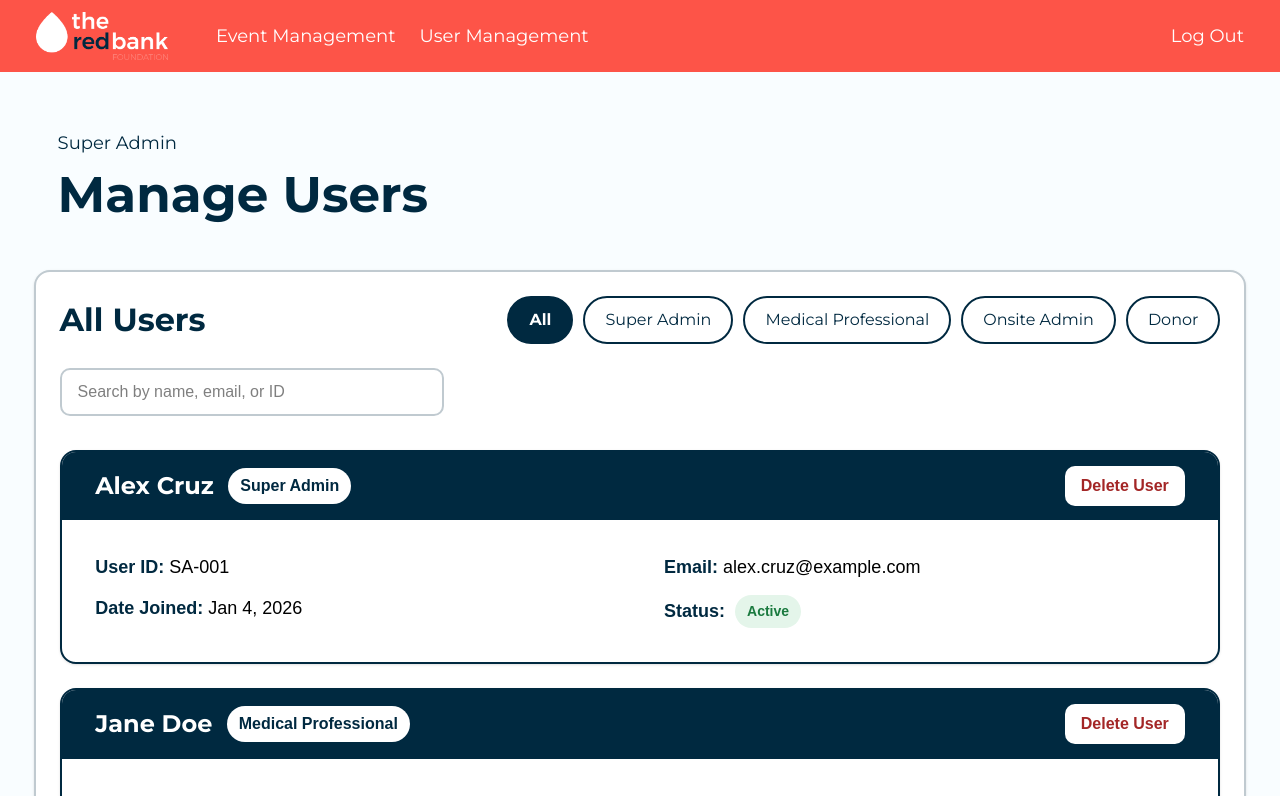
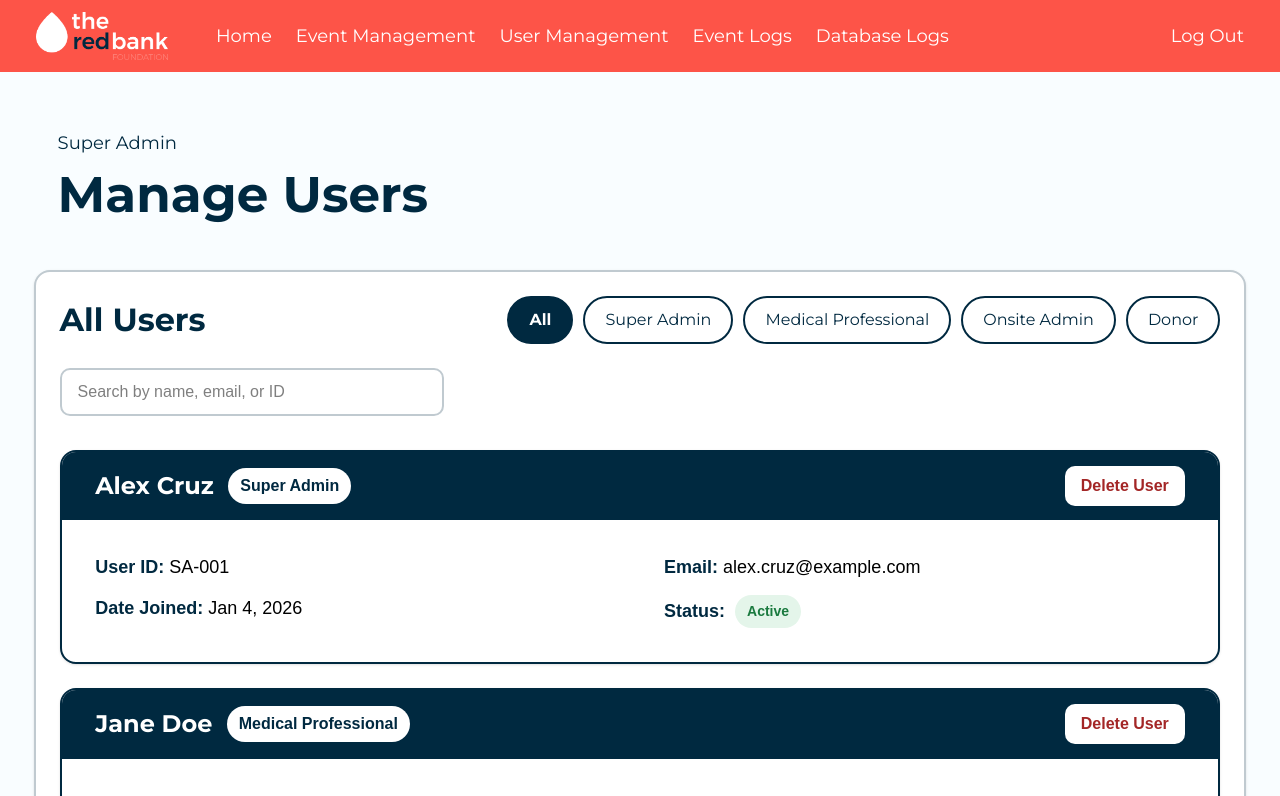
Before and after one commit to RanFrosh/CSSWENG-Blood-Digitalization, a Next.js app in the folder sweng/: page /sa in a window 1280 px wide. Shown: the top 796 px of the page. Built offline with nearby package versions, Linux system fonts and the light colour scheme.

Commit message:
updated sa header

```diff
--- a/sweng/components/HeaderSA.tsx
+++ b/sweng/components/HeaderSA.tsx
@@ -1,63 +1,75 @@
 "use client";
 
-import { useRouter, usePathname, useParams } from "next/navigation";
+import { useRouter, usePathname } from "next/navigation";
+
+type NavLink = {
+    name: string;
+    path: string;
+    onClick: () => void;
+};
 
 export default function HeaderSA() {
     const router = useRouter();
     const pathname = usePathname();
-    const params = useParams();
 
-    const eventId = params?.eventId as string | undefined;
-
-    const goMyEvents = () => {
-        router.push("/sa/events");
+    const goHome = () => {
+        router.push("/sa/management");
     };
 
-    const goEventHome = () => {
-        if (eventId) router.push(`/sa/events/${eventId}`);
+    const goEventMng = () => {
+        router.push(`/sa/management/events`);
     };
 
-    const goManageUsers = () => {
-        router.push("/sa/users");
+    const goUserMng = () => {
+        router.push("/sa/management/users");
+    };
+
+    const goEventLog = () => {
+        router.push(`/sa/management/logs/events`);
+    };
+
+    const goDataLog = () => {
+        router.push(`/sa/management/logs/data`);
     };
 
     const goLogout = () => {
         router.push("/landing");
     };
 
-    const navLinks = eventId
-        ? [
+    const navLinks: NavLink[] = [
+        {
+            name: "Home",
+            path: "/sa/management",
+            onClick: goHome,
+        },
         {
             name: "Event Management",
-                  path: "/sa/events",
-                  onClick: goMyEvents,
-              },
-              {
-                  name: "Event Home",
-                  path: `/sa/events/${eventId}`,
-                  onClick: goEventHome,
+            path: "/sa/management/events",
+            onClick: goEventMng,
         },
         {
             name: "User Management",
-                  path: "/sa/users",
-                  onClick: goManageUsers,
-              },
-          ]
-        : [
-              {
-                  name: "Event Management",
-                  path: "/sa/events",
-                  onClick: goMyEvents,
+            path: "/sa/management/users",
+            onClick: goUserMng,
         },
         {
-                  name: "User Management",
-                  path: "/sa/users",
-                  onClick: goManageUsers,
+            name: "Event Logs",
+            path: "/sa/management/logs/events",
+            onClick: goEventLog,
+        },
+        {
+            name: "Database Logs",
+            path: "/sa/management/logs/data",
+            onClick: goDataLog,
         },
     ];
 
     const isActiveLink = (path: string) => {
+        if (path === "/sa/management") {
             return pathname === path;
+        } else {
+            return pathname.startsWith(path);
+        }
     };
 
     return (
@@ -67,7 +79,7 @@ export default function HeaderSA() {
                     <img
                         className="h-[0.5in] w-auto cursor-pointer pl-[0.25in]"
                         src="/images/redbank_onred.png"
-                        onClick={goMyEvents}
+                        onClick={goHome}
                         alt="RedBank Logo"
                     />
 
@@ -75,8 +87,10 @@ export default function HeaderSA() {
                         {navLinks.map((link) => (
                             <p
                                 key={link.path}
-                                className={`cursor-pointer hover:scale-110 ${
-                                    isActiveLink(link.path) ? "font-bold" : "font-normal"
+                                className={`cursor-pointer hover:text-[#1b4054] ${
+                                    isActiveLink(link.path)
+                                        ? "font-bold"
+                                        : "font-normal"
                                 }`}
                                 onClick={link.onClick}
                             >
@@ -87,7 +101,7 @@ export default function HeaderSA() {
                 </div>
 
                 <button
-                    className="mr-[0.25in] text-[18px] text-white font-[Montserrat] cursor-pointer hover:scale-110 hover:underline"
+                    className="mr-[0.25in] text-[18px] text-white font-[Montserrat] cursor-pointer hover:text-[#1b4054]"
                     onClick={goLogout}
                 >
                     Log Out
```
Lines whose indentation alone changed are shown as unchanged.
